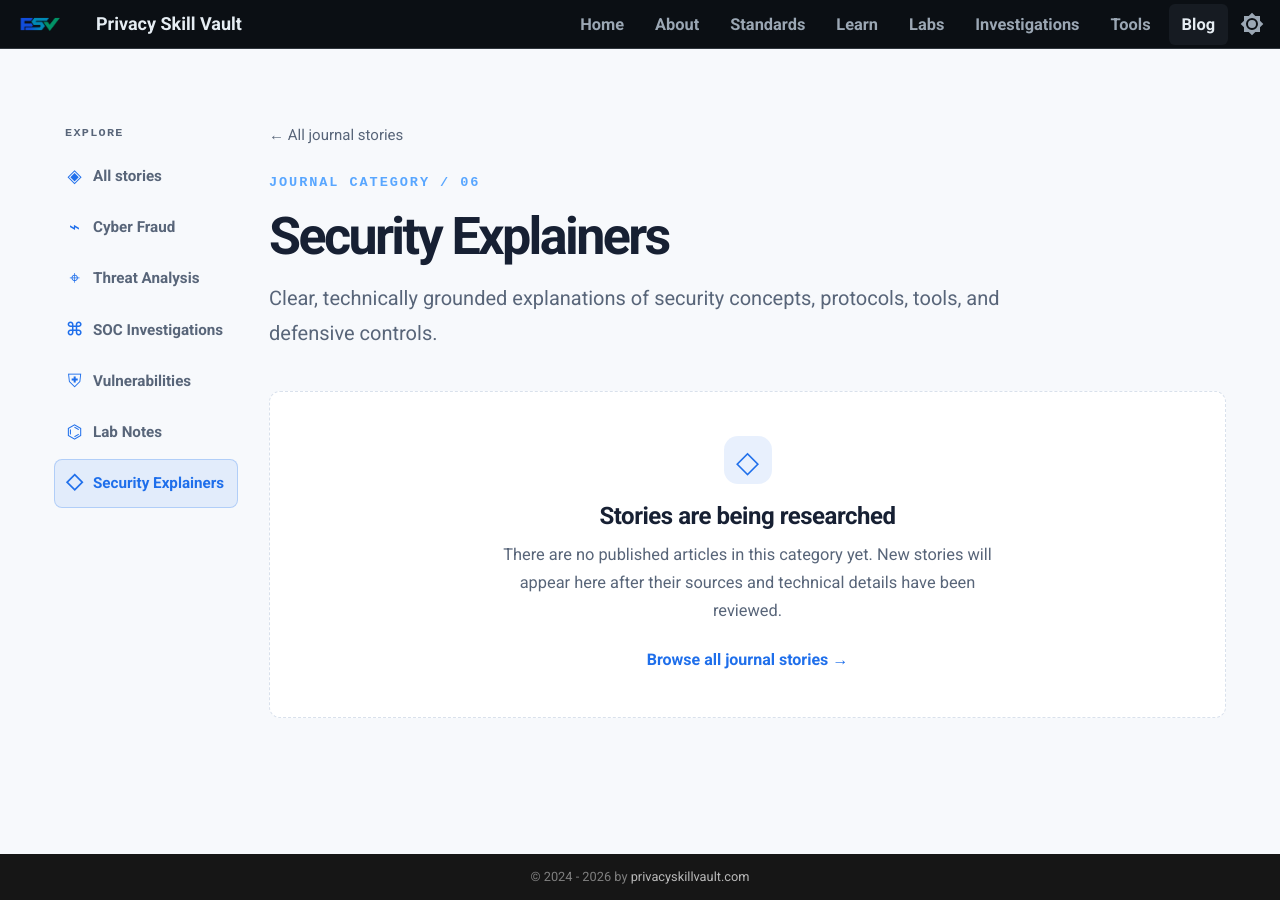
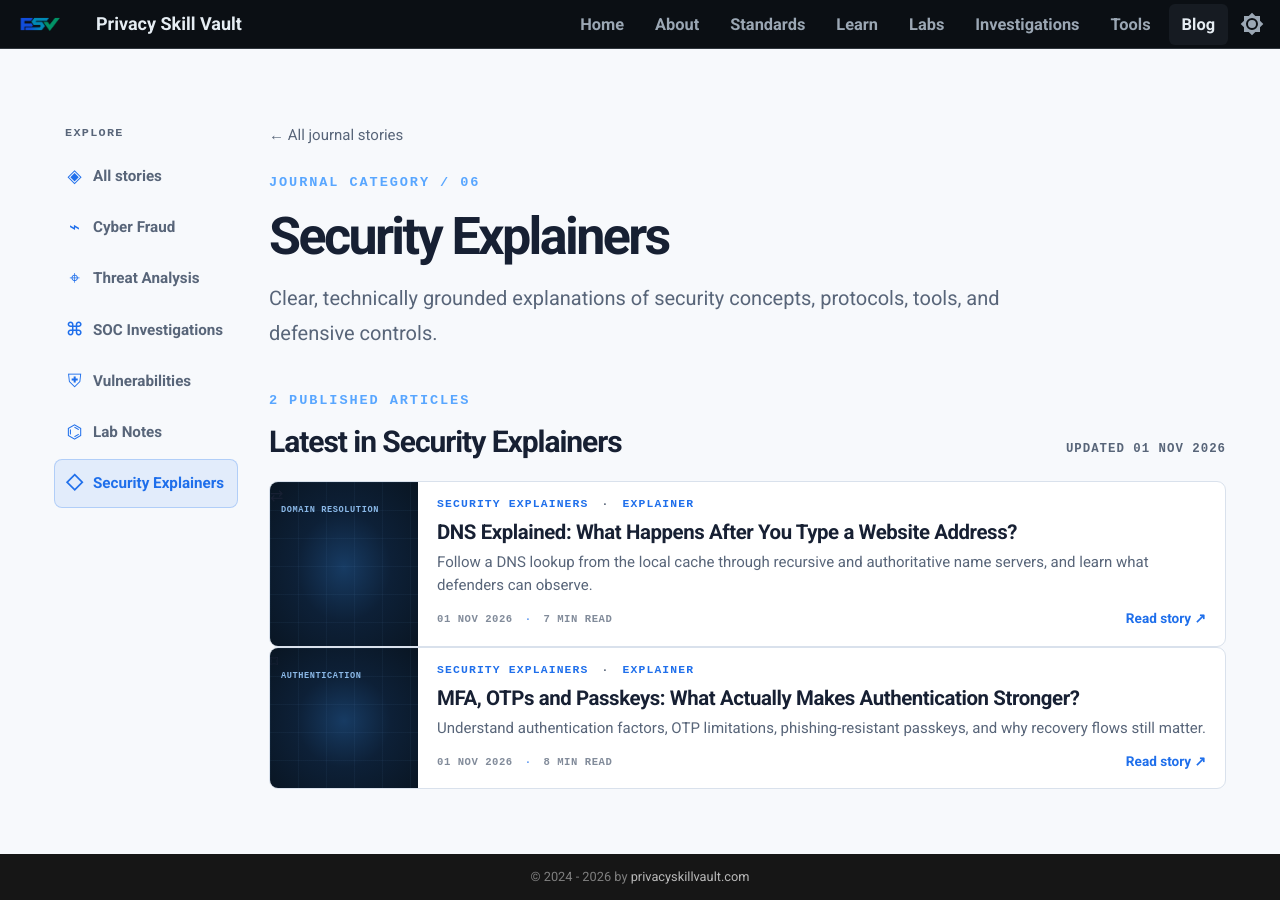
Before and after one commit to PrivacySkillVault/privacyskillvault.github.io, an MkDocs documentation site: the page built from docs/blog/security-explainers/index.md, in a window 1280 px wide. Built offline with MkDocs 1.6.1 and Material for MkDocs 9.7.7, drawn with Linux system fonts in a browser that asks for light colours.

Commit message:
Populate Security Explainers category with article cards

```diff
--- a/docs/blog/security-explainers/index.md
+++ b/docs/blog/security-explainers/index.md
@@ -15,6 +15,16 @@
     <p class="psv-journal-kicker">JOURNAL CATEGORY / 06</p>
     <h1>Security Explainers</h1>
     <p class="psv-category-deck">Clear, technically grounded explanations of security concepts, protocols, tools, and defensive controls.</p>
-    <div class="psv-journal-empty"><span>◇</span><h2>Stories are being researched</h2><p>There are no published articles in this category yet. New stories will appear here after their sources and technical details have been reviewed.</p><a href="../">Browse all journal stories →</a></div>
+    <div class="psv-journal-section-head"><div><p class="psv-journal-kicker">2 PUBLISHED ARTICLES</p><h2>Latest in Security Explainers</h2></div><span class="psv-journal-count">UPDATED 01 NOV 2026</span></div>
+    <div class="psv-journal-story-list">
+<a class="psv-story-card" href="security-explainers/dns-resolution-explained/">
+      <div class="psv-story-card__art psv-story-art--dns" aria-hidden="true"><span class="psv-story-art__label">DOMAIN RESOLUTION</span><span class="psv-thumb-glyph">⇄</span></div>
+      <div class="psv-story-card__body"><span class="psv-story-category">SECURITY EXPLAINERS <i>·</i> EXPLAINER</span><h3>DNS Explained: What Happens After You Type a Website Address?</h3><p>Follow a DNS lookup from the local cache through recursive and authoritative name servers, and learn what defenders can observe.</p><div class="psv-story-card__footer"><small>01 NOV 2026 <i>·</i> 7 MIN READ</small><span>Read story ↗</span></div></div>
+    </a>
+<a class="psv-story-card" href="security-explainers/mfa-passkeys-explained/">
+      <div class="psv-story-card__art psv-story-art--mfa" aria-hidden="true"><span class="psv-story-art__label">AUTHENTICATION</span><span class="psv-thumb-glyph">⌑</span></div>
+      <div class="psv-story-card__body"><span class="psv-story-category">SECURITY EXPLAINERS <i>·</i> EXPLAINER</span><h3>MFA, OTPs and Passkeys: What Actually Makes Authentication Stronger?</h3><p>Understand authentication factors, OTP limitations, phishing-resistant passkeys, and why recovery flows still matter.</p><div class="psv-story-card__footer"><small>01 NOV 2026 <i>·</i> 8 MIN READ</small><span>Read story ↗</span></div></div>
+    </a>
+    </div>
   </section>
 </div>
```
